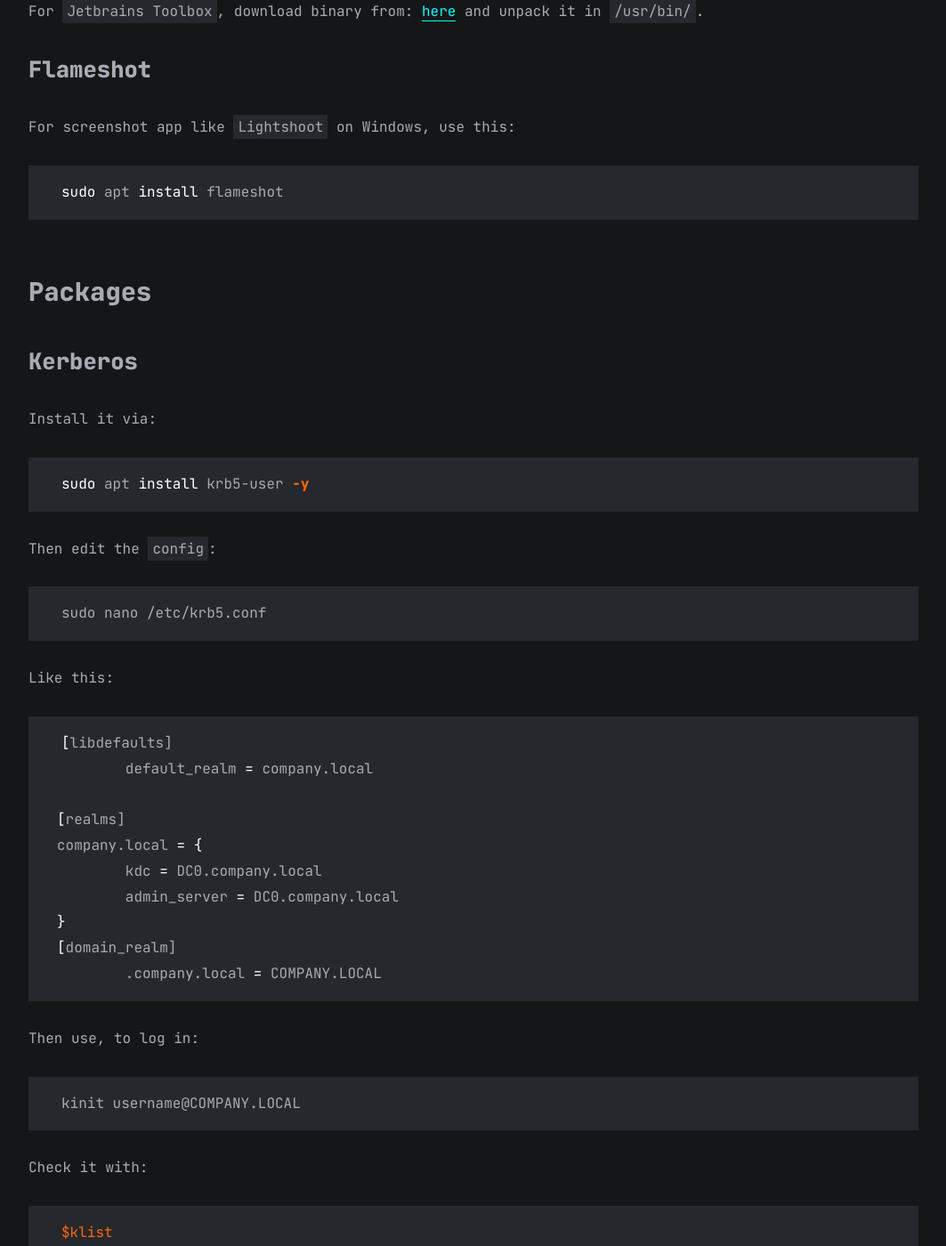
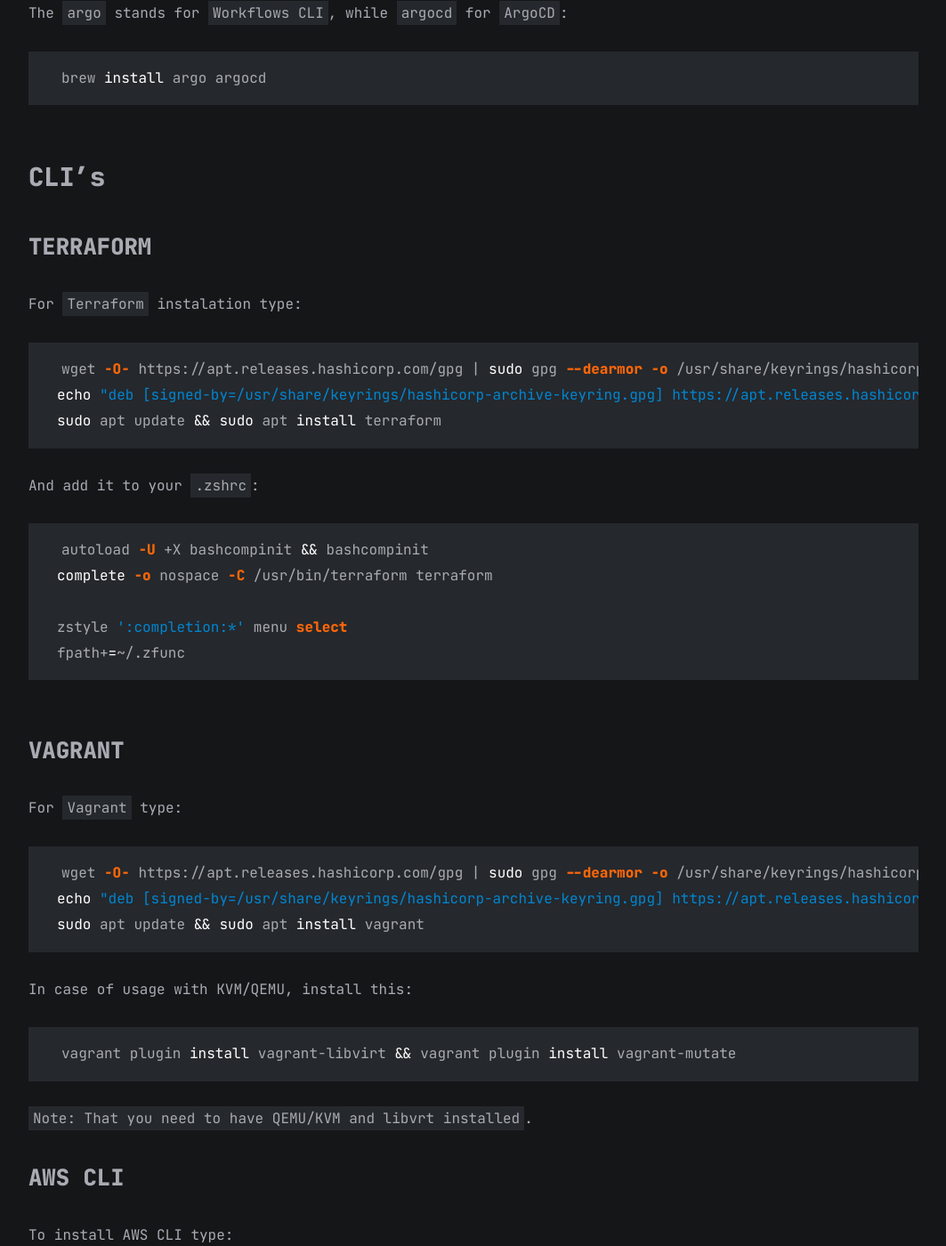
Before and after one commit to mikelogaciuk/mikelogaciuk.github.io, a Jekyll site: the page built from all_collections/_posts/2023-05-04-devops-on-debian.md, in a window 1280 px wide and 1400 px high, scrolled down 13598 px. Shown: the whole window at 89% size, without its empty margins (108-1171 px from the left). Built offline with Jekyll 4.4.1, drawn with Linux system fonts in a browser that asks for light colours; some of the changed text lies outside the part shown.

Commit message:
Add new parts for Devops.sh

````diff
--- a/all_collections/_posts/2023-05-04-devops-on-debian.md
+++ b/all_collections/_posts/2023-05-04-devops-on-debian.md
@@ -8,52 +8,62 @@
 ![Devops](/img/devops.svg)
 
 <!-- TOC -->
-* [Git](#git)
-* [Zsh](#zsh)
-* [Oh My Zsh](#oh-my-zsh)
-  * [Plugins](#plugins)
-* [Fonts](#fonts)
-* [Powerlevel10k](#powerlevel10k)
-* [Build essentials](#build-essentials)
-* [Snap](#snap)
-* [Flatpak](#flatpak)
-* [GlobalProtect OpenConnect](#globalprotect-openconnect)
-  * [Debian 12+](#debian-12)
-* [Homebrew](#homebrew)
-* [Docker](#docker)
-* [Setup](#setup)
-  * [Add Docker to sudoers](#add-docker-to-sudoers)
-  * [IP Range](#ip-range)
-  * [Nerdctl](#nerdctl)
-  * [Portainer](#portainer)
-* [Kubernetes](#kubernetes)
-  * [Kubectl](#kubectl)
-  * [VMware Tanzu](#vmware-tanzu)
-  * [Helm](#helm)
-  * [Argo](#argo)
-* [CLI's](#clis)
-  * [AWS CLI](#aws-cli)
-  * [EKSCTL](#eksctl)
-  * [Azure CLI](#azure-cli)
-* [Apps](#apps)
-  * [VSCode](#vscode)
-  * [JetBrains](#jetbrains)
-  * [Flameshot](#flameshot)
-* [Packages](#packages)
-  * [Kerberos](#kerberos)
-  * [Oracle Client](#oracle-client)
-  * [Microsoft SQL Server ODBC](#microsoft-sql-server-odbc)
-* [Languages](#languages)
-  * [Python](#python)
-  * [Ruby](#ruby)
-  * [Crystal](#crystal)
-  * [Go](#go)
-  * [Rust](#rust)
-  * [Nim](#nim)
-  * [Scala](#scala)
-  * [Elixir](#elixir)
-  * [Typescript](#typescript)
-<!-- TOC -->
+
+- [Git](#git)
+- [Zsh](#zsh)
+- [Oh My Zsh](#oh-my-zsh)
+  - [Plugins](#plugins)
+- [Fonts](#fonts)
+- [Powerlevel10k](#powerlevel10k)
+- [Build essentials](#build-essentials)
+- [Snap](#snap)
+- [Flatpak](#flatpak)
+- [GlobalProtect OpenConnect](#globalprotect-openconnect)
+  - [Debian 12+](#debian-12)
+- [Homebrew](#homebrew)
+- [Docker](#docker)
+- [Setup](#setup)
+  - [Add Docker to sudoers](#add-docker-to-sudoers)
+  - [IP Range](#ip-range)
+  - [Nerdctl](#nerdctl)
+  - [Portainer](#portainer)
+- [QEMU/KVM](#qemukvm)
+  - [Install QEMU/KVM](#install-qemukvm)
+  - [Test QEMU/KVM](#test-qemukvm)
+  - [Bridge network for VMs](#bridge-network-for-vms)
+- [Kubernetes](#kubernetes)
+  - [Kubectl](#kubectl)
+  - [VMware Tanzu](#vmware-tanzu)
+  - [Helm](#helm)
+  - [Argo](#argo)
+- [CLI's](#clis)
+  - [TERRAFORM](#terraform)
+  - [VAGRANT](#vagrant)
+  - [AWS CLI](#aws-cli)
+  - [EKSCTL](#eksctl)
+  - [Azure CLI](#azure-cli)
+- [Apps](#apps)
+  - [VSCode](#vscode)
+  - [JetBrains](#jetbrains)
+  - [Flameshot](#flameshot)
+  - [Github Desktop](#github-desktop)
+- [Packages](#packages)
+  - [Kerberos](#kerberos)
+  - [Oracle Client](#oracle-client)
+  - [Microsoft SQL Server ODBC](#microsoft-sql-server-odbc)
+- [Languages](#languages)
+  - [Python](#python)
+  - [Ruby](#ruby)
+  - [Crystal](#crystal)
+  - [Go](#go)
+  - [Rust](#rust)
+  - [Nim](#nim)
+  - [Scala](#scala)
+  - [Elixir](#elixir)
+  - [Typescript](#typescript)
+  - [Dart](#dart)
+  - [Flutter](#flutter)
+  - [Chrome](#chrome)
 
 ## Git
 
@@ -323,6 +333,64 @@
 
 Then visit: [https://localhost:9443/](https://localhost:9443/).
 
+## QEMU/KVM
+
+### Install QEMU/KVM
+
+For a `QEMU and KVM`, type:
+
+```shell
+sudo apt install -y qemu-kvm libvirt-daemon  bridge-utils virtinst libvirt-daemon-system
+sudo apt install -y virt-top libguestfs-tools libosinfo-bin  qemu-system virt-manager
+```
+
+### Test QEMU/KVM
+
+To test it out, type for example:
+
+```shell
+sudo virt-install \
+--name deb11 \
+--ram 2048 \
+--vcpus 2 \
+--disk path=/var/lib/libvirt/images/deb11-vm.qcow2,size=20 \
+--os-type linux \
+--os-variant debian9 \
+--network bridge=br1 \
+--graphics none \
+--console pty,target_type=serial \
+--location 'http://ftp.debian.org/debian/dists/bullseye/main/installer-amd64/' \
+--extra-args 'console=ttyS0,115200n8 serial'
+```
+
+### Bridge network for VMs
+
+In order to make your VM's talk to outside, you need to have Linux bridge:
+
+```shell
+sudo nano /etc/network/interfaces
+```
+
+And if your main interface is `enp8s0`, add something like this:
+
+```shell
+# Primary network interface
+auto enp8s0
+iface ens3 inet manual
+
+# Bridge definitions
+auto br1
+iface br1 inet static
+bridge_ports enp8s0
+bridge_stp off
+address 192.168.2.203
+network 192.168.2.1
+netmask 255.255.255.0
+broadcast 192.168.2.250
+gateway 192.168.2.101
+dns-nameservers 8.8.8.8
+```
+
 ## Kubernetes
 
 ### Kubectl
@@ -387,6 +455,44 @@
 ```
 
 ## CLI's
+
+### TERRAFORM
+
+For `Terraform` instalation type:
+
+```shell
+wget -O- https://apt.releases.hashicorp.com/gpg | sudo gpg --dearmor -o /usr/share/keyrings/hashicorp-archive-keyring.gpg
+echo "deb [signed-by=/usr/share/keyrings/hashicorp-archive-keyring.gpg] https://apt.releases.hashicorp.com $(lsb_release -cs) main" | sudo tee /etc/apt/sources.list.d/hashicorp.list
+sudo apt update && sudo apt install terraform
+```
+
+And add it to your `.zshrc`:
+
+```shell
+autoload -U +X bashcompinit && bashcompinit
+complete -o nospace -C /usr/bin/terraform terraform
+
+zstyle ':completion:*' menu select
+fpath+=~/.zfunc
+```
+
+### VAGRANT
+
+For `Vagrant` type:
+
+```shell
+wget -O- https://apt.releases.hashicorp.com/gpg | sudo gpg --dearmor -o /usr/share/keyrings/hashicorp-archive-keyring.gpg
+echo "deb [signed-by=/usr/share/keyrings/hashicorp-archive-keyring.gpg] https://apt.releases.hashicorp.com $(lsb_release -cs) main" | sudo tee /etc/apt/sources.list.d/hashicorp.list
+sudo apt update && sudo apt install vagrant
+```
+
+In case of usage with KVM/QEMU, install this:
+
+```shell
+vagrant plugin install vagrant-libvirt && vagrant plugin install vagrant-mutate
+```
+
+`Note: That you need to have QEMU/KVM and libvrt installed`.
 
 ### AWS CLI
 
@@ -453,6 +559,16 @@
 
 ```shell
 sudo apt install flameshot
+```
+
+### Github Desktop
+
+For `Github Desktop`, please type:
+
+```shell
+wget -qO - https://apt.packages.shiftkey.dev/gpg.key | gpg --dearmor | sudo tee /etc/apt/keyrings/shiftkey-packages.gpg > /dev/null
+sudo sh -c 'echo "deb [arch=amd64 signed-by=/etc/apt/keyrings/shiftkey-packages.gpg] https://apt.packages.shiftkey.dev/ubuntu/ any main" > /etc/apt/sources.list.d/shiftkey-packages.list'
+sudo apt update -y && sudo apt install github-desktop
 ```
 
 ## Packages
@@ -715,10 +831,22 @@
 curl -fL https://github.com/coursier/coursier/releases/latest/download/cs-x86_64-pc-linux.gz | gzip -d > cs && chmod +x cs && ./cs setup
 ```
 
-And add to `.zshrc`:
+And install Java:
 
 ```shell
-echo "export JAVA_HOME=/usr/lib/jvm/default" >> ~/.zshrc
+sudo apt install default-jre && sudo apt install default-jdk
+```
+
+Then check installed builds:
+
+```shell
+sudo update-alternatives --config java && sudo update-alternatives --config javac
+```
+
+Add to `.zshrc`:
+
+```shell
+echo "export JAVA_HOME=/usr/lib/jvm/java-17-openjdk-amd64" >> ~/.zshrc
 ```
 
 ### Elixir
@@ -743,3 +871,47 @@
 sudo apt update
 sudo apt install nodejs npm yarn && npm install typescript -g
 ```
+
+### Dart
+
+In order to isntall Flutter, type:
+
+```shell
+sudo apt update
+sudo apt  install apt-transport-https
+wget -qO- https://dl-ssl.google.com/linux/linux_signing_key.pub | sudo gpg --dearmor -o /usr/share/keyrings/dart.gpg
+echo 'deb [signed-by=/usr/share/keyrings/dart.gpg arch=amd64] https://storage.googleapis.com/download.dartlang.org/linux/debian stable main' | sudo tee /etc/apt/sources.list.d/dart_stable.list
+sudo apt update && sudo apt install dart
+```
+
+Then add it to your `.zshrc`:
+
+```shell
+export PATH="$PATH:/usr/lib/dart/bin"
+```
+
+### Flutter
+
+For Flutter use:
+
+```shell
+sudo apt update && sudo apt install clang cmake ninja-build pkg-config libgtk-3-dev liblzma-dev
+sudo snap install flutter --classic
+flutter sdk-path && flutter --disable-telemetry
+```
+
+### Chrome
+
+For Chrome, that it is needed for Dart/Flutter/Android SDK, type:
+
+```shell
+su -
+
+cat << EOF > /etc/apt/sources.list.d/google-chrome.list
+deb [arch=amd64] http://dl.google.com/linux/chrome/deb/ stable main
+EOF
+
+wget -O- https://dl.google.com/linux/linux_signing_key.pub |gpg --dearmor > /etc/apt/trusted.gpg.d/google.gpg
+
+sudo apt update && sudo apt install google-chrome-stable
+```
````
